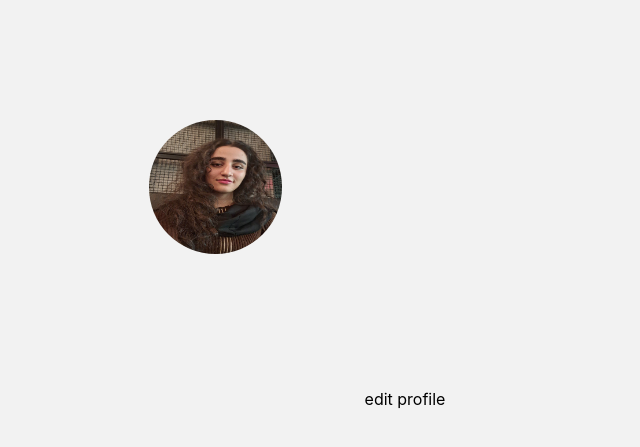
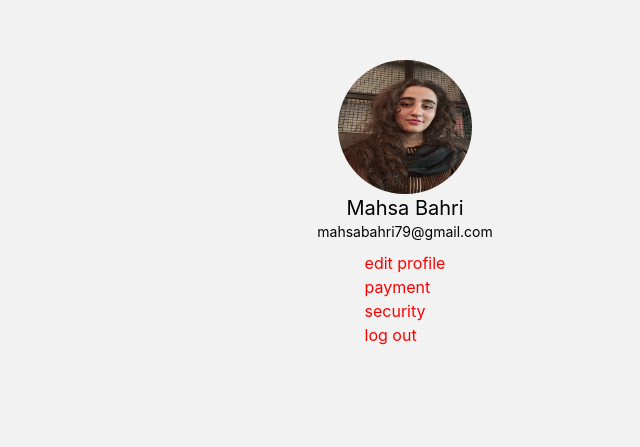
Before and after one commit to mahsa-bahri/profile_edition, a React (Create React App) app: page /profile in a window 1280 px wide. Shown: the part 201-648 px from the top of the page, without its empty margins (235-875 px from the left). Built offline with nearby package versions, Linux system fonts and the light colour scheme.

Commit message:
more details added

```diff
--- a/src/App.js
+++ b/src/App.js
@@ -11,9 +11,13 @@ function App() {
         <Routes>
           <Route path="/edit-profile" Component={EditProfile}>
           </Route>
-          <Route path="/contact" Component={Contact}>
+          <Route path="/payment" Component={Payment}>
+          </Route>
+          <Route path="/security" Component={Security}>
           </Route>
           <Route path="/profile" Component={ProfilePage}>
+          </Route>
+          <Route path="/logout" Component={Logout}>
           </Route>
         </Routes>
       </div>
@@ -21,7 +25,13 @@ function App() {
   );
 }
 
-function Contact() {
-  return <h2>Contact</h2>;
+function Payment() {
+  return <h2>payment</h2>;
+}
+function Security() {
+  return <h2>security</h2>;
+}
+function Logout() {
+  return <h2>logout</h2>;
 }
 export default App;
--- a/src/components/ProfilePage.css
+++ b/src/components/ProfilePage.css
@@ -10,11 +10,12 @@
 
 .personal-data{
   width: 40vw;
-  height: 50vh;
+  height: 150pt;
   display: flex;
   flex-direction: column;
   justify-content: center;
-  align-items: flex-start;
+  align-items: center;
+  row-gap: -10pt;
 }
 
 .profile-pic{
@@ -23,3 +24,10 @@ height: 100pt;
 border-radius: 50pt;
 
 }
+ul{
+  list-style: none;
+}
+.navigation {
+  text-decoration: none;
+  color: red;
+}
--- a/src/components/ProfilePage.jsx
+++ b/src/components/ProfilePage.jsx
@@ -1,22 +1,35 @@
 import React from "react";
-import './ProfilePage.css';
-import { Link } from 'react-router-dom';
-import pic from'../assets/profile.jpg' ;
+import "./ProfilePage.css";
+import { Link } from "react-router-dom";
+import pic from "../assets/profile.jpg";
+
 export default function ProfilePage() {
   return (
     <div className="profile-page">
       <div className="personal-data">
-        <img src={pic} className="profile-pic"/>
+        <img src={pic} className="profile-pic mx-auto" />
+        <p class="text-xl">Mahsa Bahri</p>
+        <p class="text-sm">mahsabahri79@gmail.com</p>
       </div>
 
-      <nav>
-          <ul>
-            <li>
-              <Link to="/edit-profile">edit profile</Link>
-            </li>
-          </ul>
-        </nav>
-
+      <nav className="navigation">
+        <ul>
+          <li className="navigation">
+            <Link to="/edit-profile" className="no-underline ...">
+              edit profile
+            </Link>
+          </li>
+          <li>
+            <Link to="/payment">payment</Link>
+          </li>
+          <li>
+            <Link to="/security">security</Link>
+          </li>
+          <li>
+            <Link to="/logout">log out</Link>
+          </li>
+        </ul>
+      </nav>
     </div>
   );
 }
```
